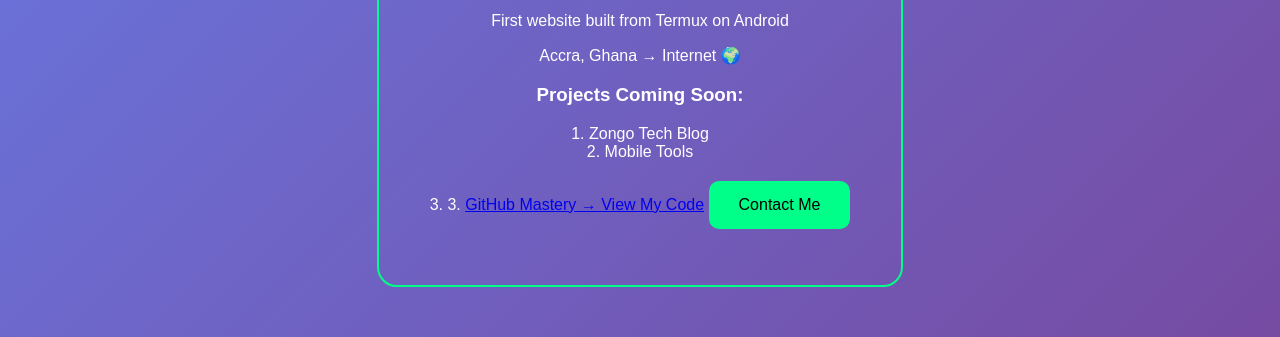
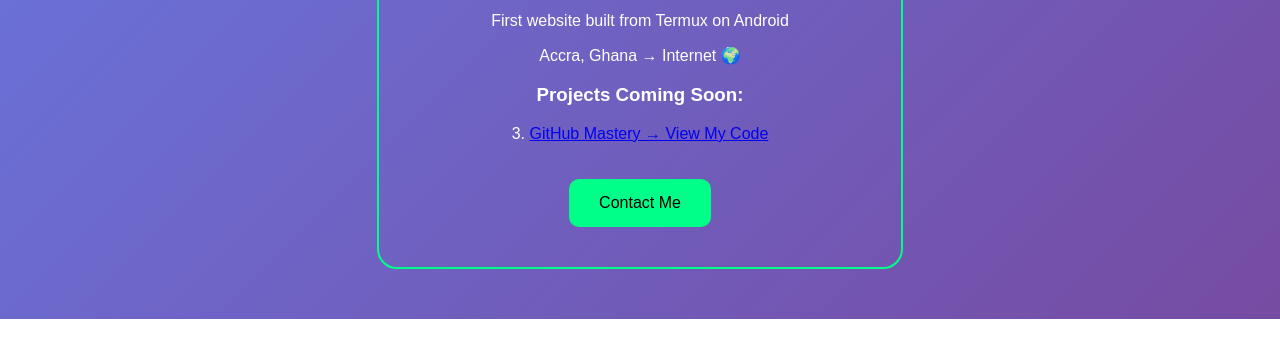
Before and after one commit to mikeflea88-rgb/my-first-repo, a plain HTML site: page index.html in a window 1280 px wide. Shown: the part 588-925 px from the top of the page. Drawn offline with Linux system fonts and the light colour scheme.

Commit message:
Fix HTML structure and update contact button

```diff
--- a/index.html
+++ b/index.html
@@ -45,8 +45,7 @@ button {
 <p>First website built from Termux on Android</p>
 <p>Accra, Ghana → Internet 🌍</p>
 <h3>Projects Coming Soon:</h3>
-<p>1. Zongo Tech Blog<br>2. Mobile Tools<br>3. 3. <a href="https://github.com/mikeflea88-rgb" target="_blank">GitHub Mastery → View My Code</a>
-<button>Contact Me</button>
-</div>
+3. <a href="https://github.com/mikeflea88-rgb" target="_blank">GitHub Mastery → View My Code</a></p>
+<a href="https://wa.me/233576472365" target="_blank"><button>Contact Me</button></a></div>
 </body>
 </html>
```
